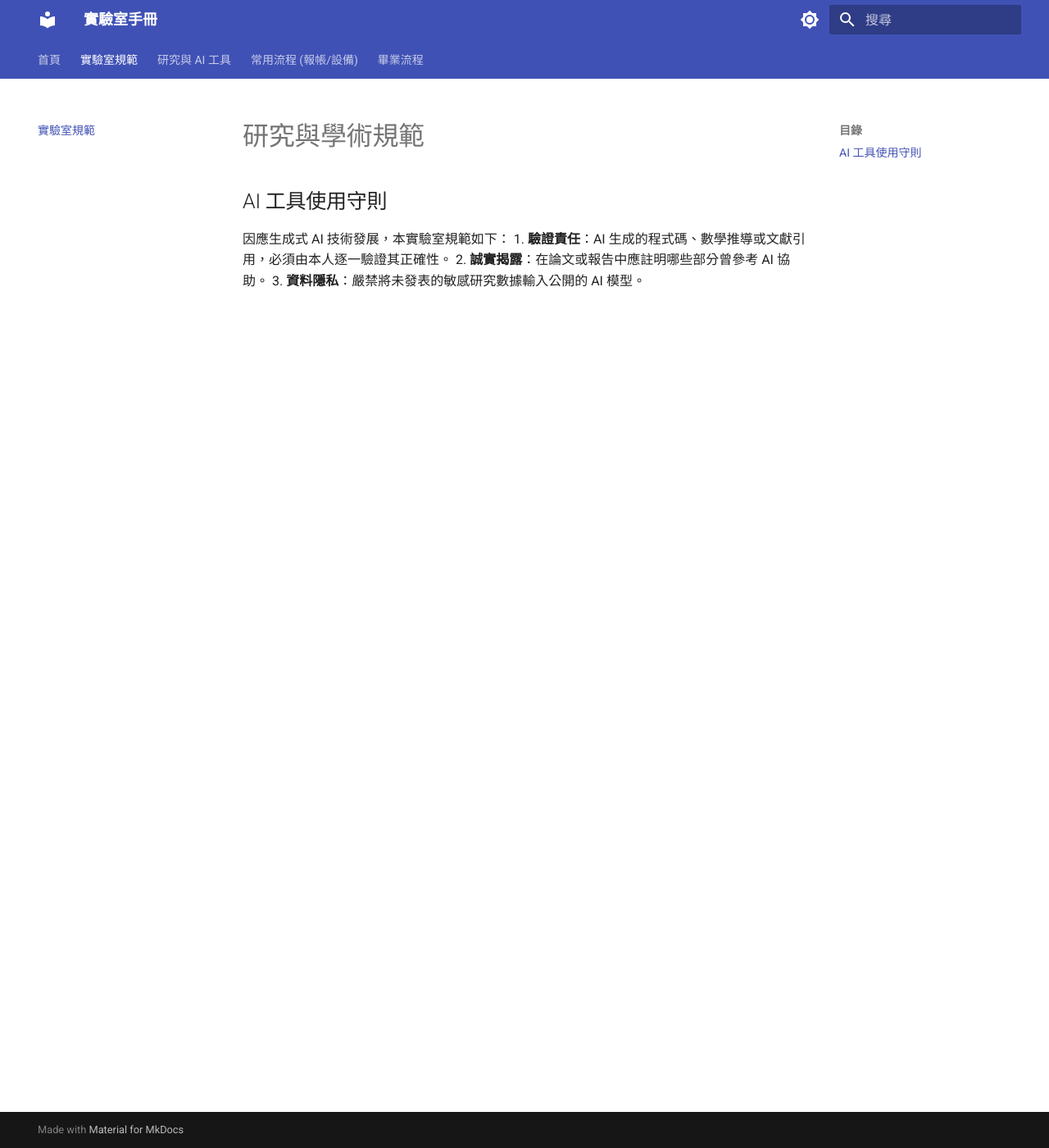
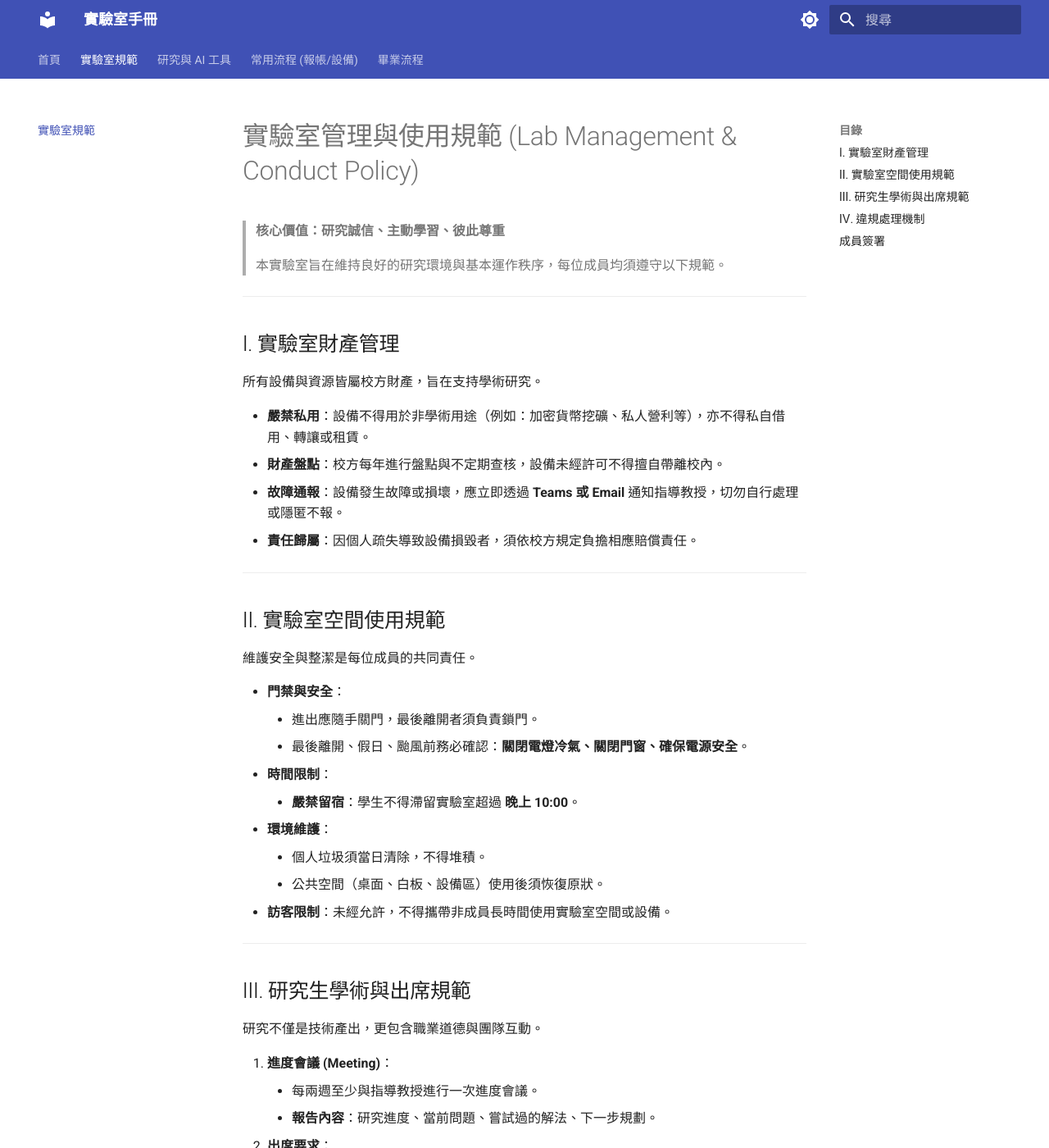
Before and after one commit to Ewz9/lab_handbook, an MkDocs documentation site: the page built from docs/regulations.md, in a window 1280 px wide and 1400 px high. Shown: the whole window at 82% size. Built offline with MkDocs 1.6.1 and Material for MkDocs 9.7.7, drawn with Linux system fonts in a browser that asks for light colours; some of the changed text lies outside the part shown.

Commit message:
Update regulations.md

```diff
--- a/docs/regulations.md
+++ b/docs/regulations.md
@@ -1,7 +1,70 @@
-# 研究與學術規範
+# 實驗室管理與使用規範 (Lab Management & Conduct Policy)
 
-## AI 工具使用守則
-因應生成式 AI 技術發展，本實驗室規範如下：
-1. **驗證責任**：AI 生成的程式碼、數學推導或文獻引用，必須由本人逐一驗證其正確性。
-2. **誠實揭露**：在論文或報告中應註明哪些部分曾參考 AI 協助。
-3. **資料隱私**：嚴禁將未發表的敏感研究數據輸入公開的 AI 模型。
+> **核心價值：研究誠信、主動學習、彼此尊重**
+>
+> 本實驗室旨在維持良好的研究環境與基本運作秩序，每位成員均須遵守以下規範。
+
+---
+
+## Ⅰ. 實驗室財產管理
+所有設備與資源皆屬校方財產，旨在支持學術研究。
+
+* **嚴禁私用**：設備不得用於非學術用途（例如：加密貨幣挖礦、私人營利等），亦不得私自借用、轉讓或租賃。
+* **財產盤點**：校方每年進行盤點與不定期查核，設備未經許可不得擅自帶離校內。
+* **故障通報**：設備發生故障或損壞，應立即透過 **Teams 或 Email** 通知指導教授，切勿自行處理或隱匿不報。
+* **責任歸屬**：因個人疏失導致設備損毀者，須依校方規定負擔相應賠償責任。
+
+---
+
+## Ⅱ. 實驗室空間使用規範
+維護安全與整潔是每位成員的共同責任。
+
+* **門禁與安全**：
+    * 進出應隨手關門，最後離開者須負責鎖門。
+    * 最後離開、假日、颱風前務必確認：**關閉電燈冷氣、關閉門窗、確保電源安全**。
+* **時間限制**：
+    * **嚴禁留宿**：學生不得滯留實驗室超過 **晚上 10:00**。
+* **環境維護**：
+    * 個人垃圾須當日清除，不得堆積。
+    * 公共空間（桌面、白板、設備區）使用後須恢復原狀。
+* **訪客限制**：未經允許，不得攜帶非成員長時間使用實驗室空間或設備。
+
+---
+
+## Ⅲ. 研究生學術與出席規範
+研究不僅是技術產出，更包含職業道德與團隊互動。
+
+1.  **進度會議 (Meeting)**：
+    * 每兩週至少與指導教授進行一次進度會議。
+    * **報告內容**：研究進度、當前問題、嘗試過的解法、下一步規劃。
+2.  **出席要求**：
+    * 原則上於正常上班時間在實驗室研究。
+    * 特殊需求（遠端、彈性工時）須事先討論並取得同意，且不得影響研究品質。
+    * **嚴禁長期未回報或失聯**。
+3.  **資料管理**：
+    * 帳號不得共用。
+    * 研究資料須定期執行**雙重備份**（雲端與硬碟）。
+    * 畢業或離職前，須完成資料夾整理並完整交接原始碼與文件。
+4.  **AI 工具使用**：
+    * 凡利用 AI 產出之參考文獻、數據、算式，**必須逐一人工驗證**。
+    * 不得將 AI 生成內容直接作為最終成果提交。
+
+---
+
+## Ⅳ. 違規處理機制
+* **初次違反**：進行口頭或書面警告。
+* **多次或情節重大**：限制實驗室資源使用權，並通報系所行政單位。
+* **拒不改善**：要求退出實驗室並移送相關行政議處。
+
+---
+
+## 成員簽署
+請新進成員於此Repository的Issues分頁(https://github.com/Ewz9/lab_handbook/issues/1)
+"[簽署] 實驗室規範確認 (Member Agreement)"下方留言，內容註明「本人 [姓名] 已詳閱並同意本實驗室手冊之所有規範。日期：2026/04/22」以完成數位簽署。
+
+**附則**
+* 本規範自公布日起實施，修正時亦同。
+* 如有未盡事宜，悉依校方相關規定辦理。
+
+---
+*Last Updated: 2026-04-22*
```
